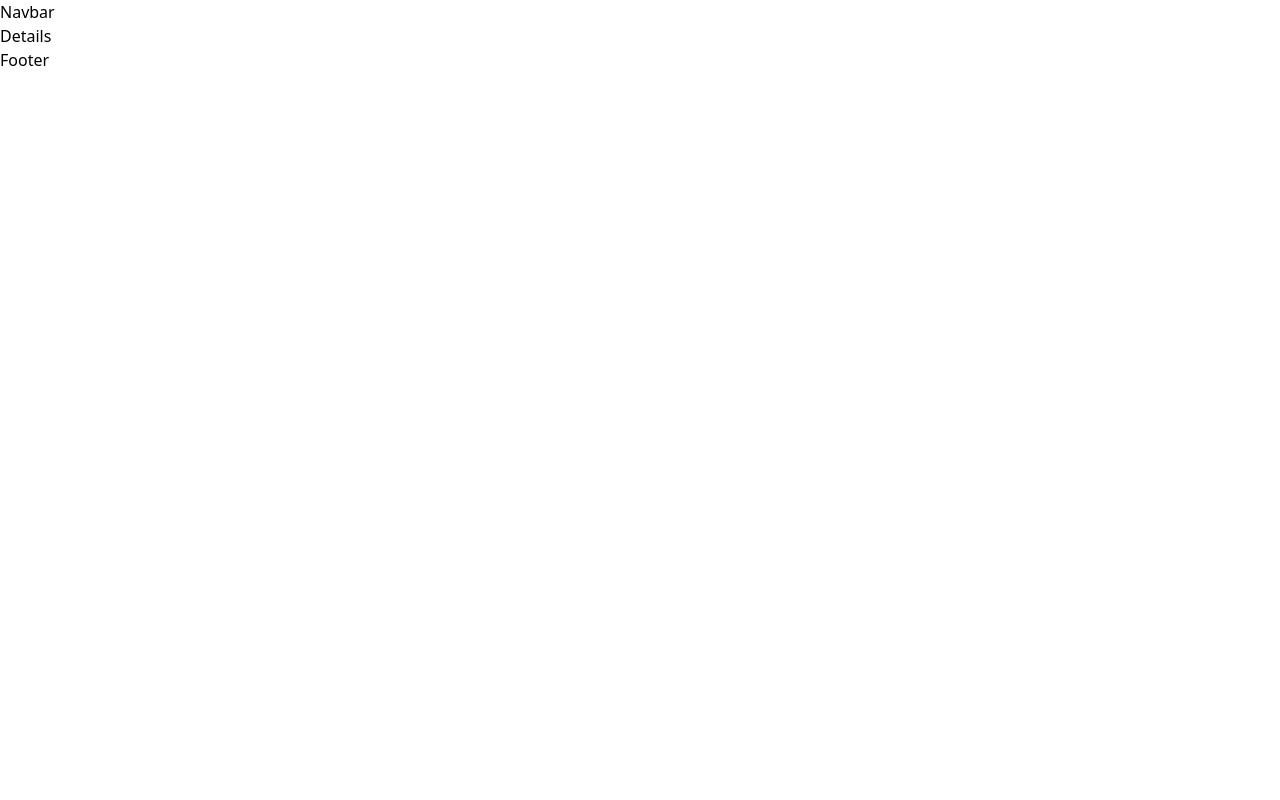
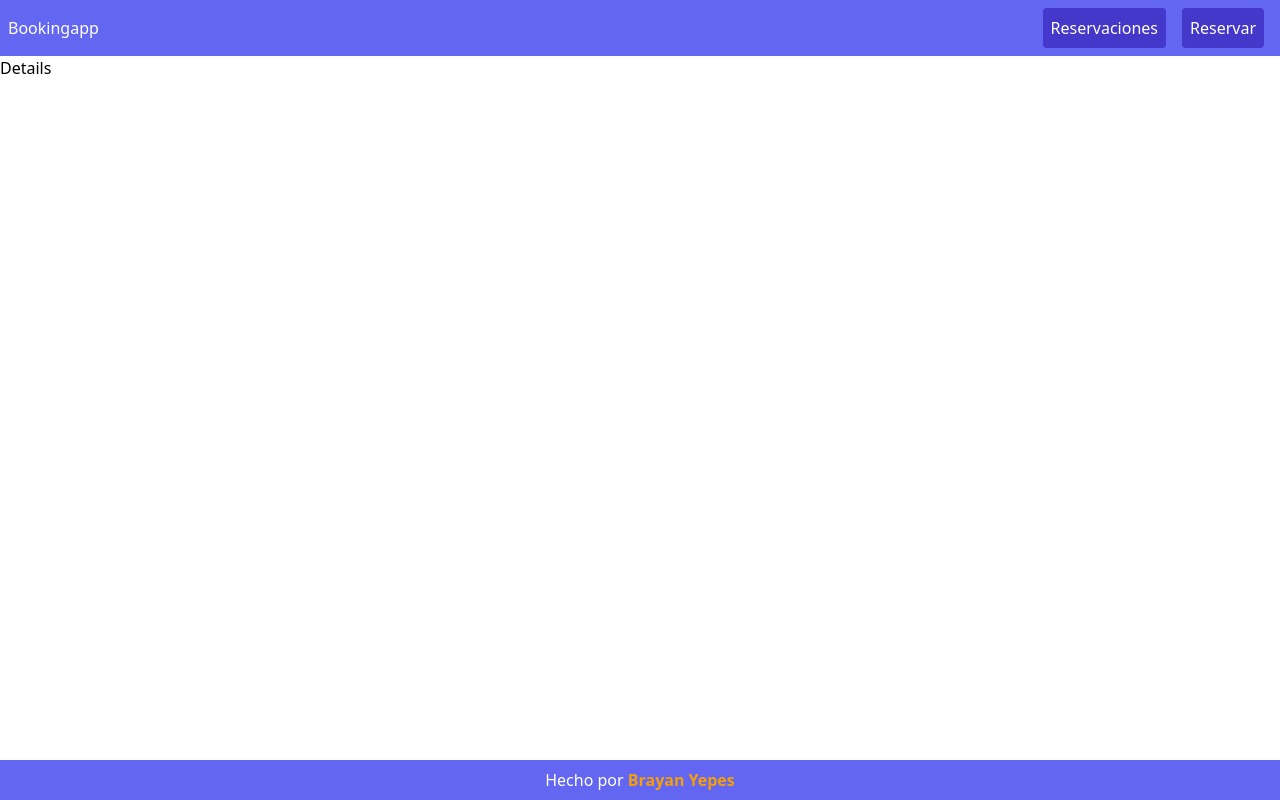
Before and after one commit to itsbalexy-rockstar/TECH_CHALLENGE_BRAYANYEPES, a React (Vite) app: page /details/1 in a window 1280 px wide. Built offline with nearby package versions, Linux system fonts and the light colour scheme.

Commit message:
navbar and footer

```diff
--- a/src/app/components/Footer.jsx
+++ b/src/app/components/Footer.jsx
@@ -1,7 +1,19 @@
 import React from "react";
 
 const Footer = () => {
-  return <div>Footer</div>;
+  return (
+    <nav className="fixed bottom-0 bg-indigo-500 w-full flex justify-center p-2 text-white">
+      <p>
+        Hecho por{" "}
+        <a
+          href="https://www.linkedin.com/in/brayan-yepesc/"
+          className="text-amber-500 font-bold"
+        >
+          Brayan Yepes
+        </a>
+      </p>
+    </nav>
+  );
 };
 
 export default Footer;
--- a/src/app/components/Navbar.jsx
+++ b/src/app/components/Navbar.jsx
@@ -1,7 +1,27 @@
+import { useNavigate } from "react-router-dom";
 import React from "react";
 
 const Navbar = () => {
-  return <div>Navbar</div>;
+  const navigate = useNavigate();
+  return (
+    <nav className="sticky top-0 flex justify-between bg-indigo-500 p-2 items-center">
+      <div className="text-white">Bookingapp</div>
+      <div>
+        <button
+          className="mx-2 bg-indigo-700 rounded text-white p-2 hover:bg-amber-500 transition-all"
+          onClick={() => navigate("/")}
+        >
+          Reservaciones
+        </button>
+        <button
+          className="mx-2 bg-indigo-700 rounded text-white p-2 hover:bg-amber-500 transition-all"
+          onClick={() => navigate("/form")}
+        >
+          Reservar
+        </button>
+      </div>
+    </nav>
+  );
 };
 
 export default Navbar;
```
